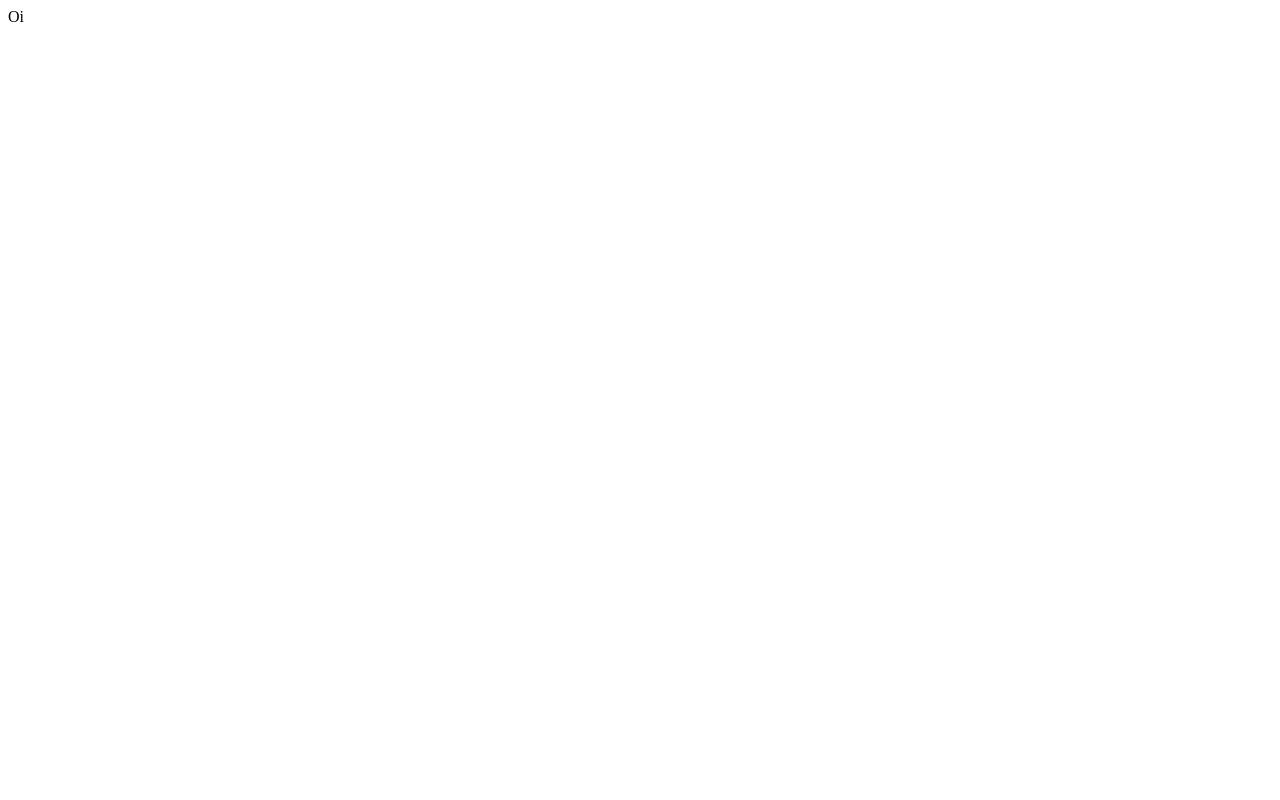
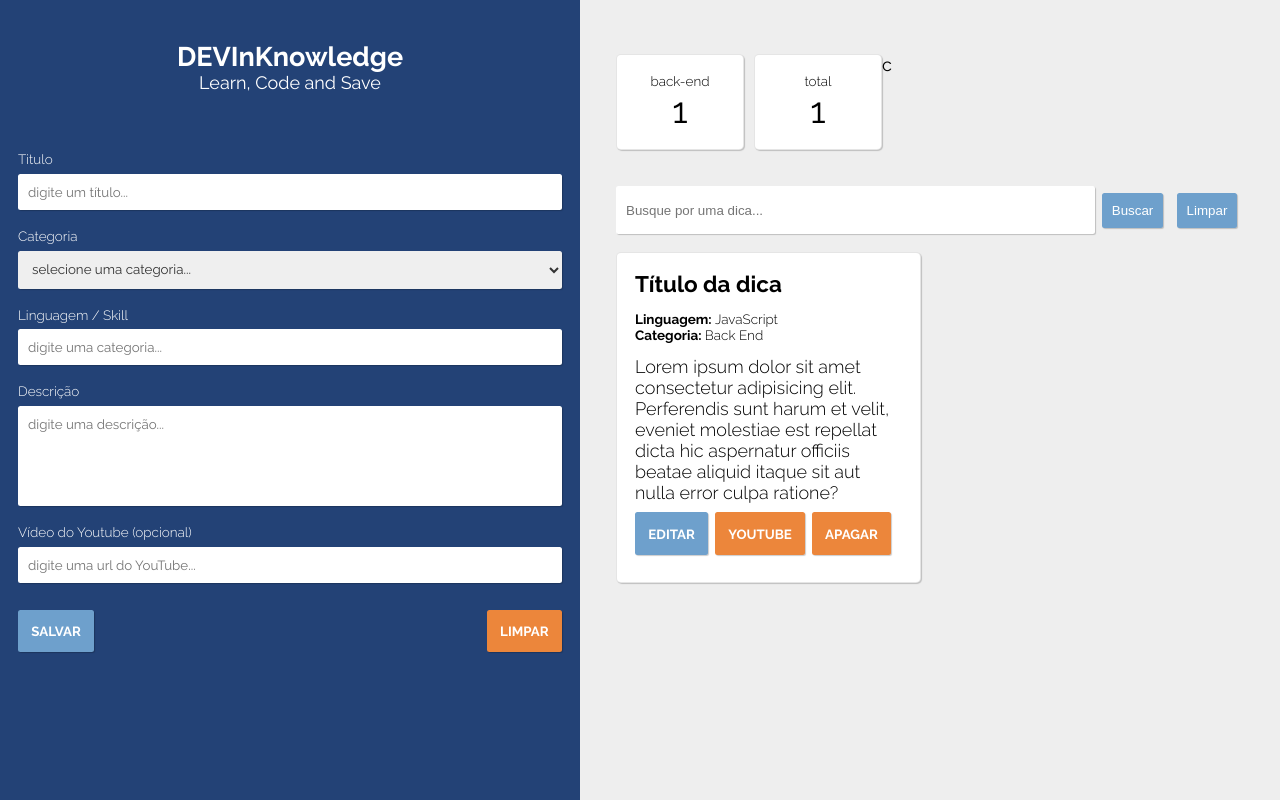
Before and after one commit to mikansc/devinknowledge, a React (Vite) app in the folder devinknowledge/: page / in a window 1280 px wide. Built offline with nearby package versions, Linux system fonts and the light colour scheme.

Commit message:
Exercicio 2

```diff
--- /dev/null
+++ b/devinknowledge/src/App.jsx
@@ -0,0 +1,5 @@
+import { Home } from "./pages/Home";
+
+export const App = () => {
+  return <Home />;
+};
--- /dev/null
+++ b/devinknowledge/src/assets/css/styles.css
@@ -0,0 +1,284 @@
+@import url("https://fonts.googleapis.com/css2?family=Raleway:ital,wght@0,100;0,300;0,400;0,700;1,400&display=swap");
+
+:root {
+  font-size: 18px;
+  --color-main: #6ea0cc;
+  --color-secondary: #ec863b;
+  --color-error: #ffead9;
+  --color-bg-sidebar: #234276;
+  --color-bg-main: #eeeeee;
+  --color-white: #ffffff;
+  --color-black: #333333;
+}
+
+*,
+*:after,
+*::before {
+  box-sizing: border-box;
+  margin: 0;
+  padding: 0;
+}
+
+html,
+body {
+  height: 100%;
+}
+
+body {
+  font-family: Raleway, Arial, Helvetica, sans-serif;
+  font-size: 18px;
+}
+
+#root {
+  height: 100%;
+}
+
+/* HOME */
+.root-container {
+  width: 100%;
+  height: 100%;
+  background-color: var(--color-bg-main);
+
+  display: flex;
+  flex-direction: row;
+}
+
+/* SIDEBAR */
+.sidebar-container {
+  width: 100%;
+  max-width: 580px;
+  height: 100%;
+  max-height: 100vh;
+  overflow-y: auto;
+  background-color: var(--color-bg-sidebar);
+  color: var(--color-white);
+  padding: 1em;
+}
+
+.sidebar-container__logo {
+  width: 100%;
+  display: flex;
+  flex-direction: column;
+  justify-content: center;
+  align-items: center;
+  padding: 1.25em 0;
+  margin-bottom: 2em;
+}
+
+/* input */
+
+.input-group {
+  width: 100%;
+  display: flex;
+  flex-direction: column;
+  margin-bottom: 1em;
+}
+.input-group:last-child {
+  margin-bottom: 0;
+}
+
+.input-group label {
+  font-size: 0.75rem;
+  font-weight: 300;
+  margin-bottom: 0.5em;
+}
+
+.input-group span {
+  font-size: 0.75rem;
+  color: var(--color-error);
+}
+
+.input-group input,
+.input-group select,
+.input-group textarea {
+  width: 100%;
+  padding: 0.75em;
+  border-radius: 2.5px;
+  border: none;
+  box-shadow: 1px 1px 1px rgba(0, 0, 0, 0.2);
+  resize: none;
+  color: var(--color-black);
+  font-family: Raleway, Arial, Helvetica, sans-serif;
+}
+
+.input-group select option {
+  padding: 1em;
+}
+
+.input-group input:focus {
+  outline: var(--color-main) solid 3px;
+}
+
+/* btn group */
+
+.btn-group {
+  display: flex;
+  flex-direction: row;
+  justify-content: space-between;
+  padding: 0.5em 0;
+}
+
+.align-left {
+  justify-content: flex-start;
+}
+
+.align-left > * {
+  margin-right: 0.5em;
+}
+
+/* btn */
+
+.btn {
+  border: none;
+  background: var(--color-main);
+  padding: 1em;
+  border-radius: 2.5px;
+  border: none;
+  box-shadow: 1px 1px 1px rgba(0, 0, 0, 0.2);
+  font-family: Raleway, Arial, Helvetica, sans-serif;
+  font-weight: 700;
+  text-transform: uppercase;
+  color: var(--color-white);
+}
+
+.primary {
+  background: var(--color-main);
+}
+
+.secondary {
+  background: var(--color-secondary);
+}
+
+/* Main  */
+
+.main-container {
+  width: 100%;
+  max-height: 100%;
+  overflow-x: auto;
+  padding: 2em;
+}
+
+.cardList {
+  width: 100%;
+  display: grid;
+  grid-template-columns: repeat(2, 1fr);
+  column-gap: 1em;
+  row-gap: 1em;
+}
+
+/* summary */
+
+.summary-container {
+  max-width: calc(100vw - 580px);
+  display: flex;
+  padding: 1em 0;
+  overflow-y: auto;
+}
+.summary-container > * {
+  margin-right: 10px;
+}
+
+.summary-container > *:last-child {
+  margin-right: 0;
+}
+
+/* summary card */
+
+.summary-container__card {
+  background-color: var(--color-white);
+  padding: 1em 1em;
+  border: 1px solid rgba(0, 0, 0, 0.1);
+  box-shadow: 1px 1px 1px rgba(0, 0, 0, 0.2);
+  border-radius: 5px;
+
+  display: flex;
+  flex-direction: column;
+  align-items: center;
+  min-width: 128px;
+}
+
+.summary-container__card .title {
+  font-size: 0.75rem;
+  font-weight: 300;
+}
+
+.summary-container__card .value {
+  font-size: 2rem;
+  font-weight: 400;
+}
+
+/* Filter */
+
+.filter-container {
+  width: 100%;
+  padding: 1em 0;
+  display: flex;
+}
+
+.filter-container .inputField {
+  flex: 1;
+  padding: 0.75em;
+  border-radius: 2.5px;
+  border: none;
+  box-shadow: 1px 1px 1px rgba(0, 0, 0, 0.2);
+}
+
+.filter-container .inputField:focus {
+  outline: var(--color-main) solid 3px;
+}
+
+.filter-container .searchButton {
+  padding: 0.75em;
+  border-radius: 2.5px;
+  border: none;
+  box-shadow: 1px 1px 1px rgba(0, 0, 0, 0.2);
+  margin: 0.5em;
+  background-color: var(--color-main);
+  color: var(--color-white);
+  cursor: pointer;
+}
+
+/* tip card */
+
+.tipcard-container {
+  background-color: var(--color-white);
+  padding: 1em 1em;
+  border: 1px solid rgba(0, 0, 0, 0.1);
+  box-shadow: 1px 1px 1px rgba(0, 0, 0, 0.2);
+  border-radius: 5px;
+}
+
+.tipcard-container .title {
+  font-size: 1.25rem;
+  font-weight: 700;
+}
+
+.tipcard-container .metadata {
+  padding: 1em 0;
+  font-size: 0.75rem;
+  font-weight: 700;
+}
+
+.tipcard-container .metaValue {
+  font-weight: 300;
+}
+
+.tipcard-container .content {
+  font-weight: 300;
+}
+
+.tipcard-container .action {
+  margin-top: 1em;
+  display: flex;
+  flex-direction: row;
+}
+
+.tipcard-container .action button {
+  padding: 0.75em;
+  border-radius: 2.5px;
+  border: none;
+  box-shadow: 1px 1px 1px rgba(0, 0, 0, 0.2);
+  margin-right: 0.5em;
+  background-color: var(--color-secondary);
+  color: var(--color-white);
+}
--- a/devinknowledge/src/main.jsx
+++ b/devinknowledge/src/main.jsx
@@ -1,9 +1,8 @@
 import React from "react";
 import ReactDOM from "react-dom/client";
+import { App } from "./App";
 
-const App = () => {
-  return "Oi";
-};
+import "./assets/css/styles.css";
 
 ReactDOM.createRoot(document.getElementById("root")).render(
   <React.StrictMode>
--- /dev/null
+++ b/devinknowledge/src/pages/Home.jsx
@@ -0,0 +1,124 @@
+export const Home = () => {
+  return (
+    <div className="root-container">
+      <aside className="sidebar-container">
+        <div className="sidebar-container__logo">
+          <h1>DEVInKnowledge</h1>
+          <span>Learn, Code and Save</span>
+        </div>
+        <form>
+          <div className="input-group">
+            <label htmlFor="titulo">Titulo</label>
+            <input type="text" placeholder="digite um título..." id="titulo" />
+          </div>
+
+          <div className="input-group">
+            <label htmlFor="categoria">Categoria</label>
+            <select
+              name="categoria"
+              id="categoria"
+              placeholder="escolha uma categoria..."
+            >
+              <option value="">selecione uma categoria...</option>
+              <option value="front-end">Front end</option>
+              <option value="back-end">Back end</option>
+              <option value="full-stack">Full stack</option>
+            </select>
+          </div>
+
+          <div className="input-group">
+            <label htmlFor="linguagem">Linguagem / Skill</label>
+            <input
+              type="text"
+              id="linguagem"
+              placeholder="digite uma categoria..."
+            />
+          </div>
+
+          <div className="input-group">
+            <label htmlFor="descricao">Descrição</label>
+            <textarea
+              type="text"
+              id="descricao"
+              placeholder="digite uma descrição..."
+              rows="5"
+            ></textarea>
+          </div>
+
+          <div className="input-group">
+            <label htmlFor="video">Vídeo do Youtube (opcional)</label>
+            <input
+              type="text"
+              id="video"
+              placeholder="digite uma url do YouTube..."
+            />
+          </div>
+
+          <div className="btn-group">
+            <button className="btn primary" type="submit">
+              salvar
+            </button>
+            <button className="btn secondary" type="submit">
+              limpar
+            </button>
+          </div>
+        </form>
+      </aside>
+
+      <main className="main-container">
+        <div className="summary-container">
+          <div className="summary-container__card">
+            <span className="title">back-end</span>
+            <span className="value">1</span>
+          </div>
+          <div className="summary-container__card">
+            <span className="title">total</span>
+            <span className="value">1</span>
+          </div>
+          c
+        </div>
+
+        <div className="filter-container">
+          <input
+            placeholder="Busque por uma dica..."
+            type="text"
+            className="inputField"
+          />
+          <button className="searchButton">Buscar</button>
+          <button className="searchButton">Limpar</button>
+        </div>
+
+        <div className="cardList">
+          <div className="tipcard-container">
+            <h2 className="title">Título da dica</h2>
+            <div className="metadata">
+              <div>
+                Linguagem: <span className="metaValue">JavaScript</span>
+              </div>
+              <div>
+                Categoria: <span className="metaValue">Back End</span>
+              </div>
+            </div>
+            <div className="content">
+              Lorem ipsum dolor sit amet consectetur adipisicing elit.
+              Perferendis sunt harum et velit, eveniet molestiae est repellat
+              dicta hic aspernatur officiis beatae aliquid itaque sit aut nulla
+              error culpa ratione?
+            </div>
+            <div className="btn-group align-left">
+              <button className="btn primary" type="submit">
+                editar
+              </button>
+              <button className="btn secondary" type="submit">
+                YouTube
+              </button>
+              <button className="btn secondary" type="submit">
+                apagar
+              </button>
+            </div>
+          </div>
+        </div>
+      </main>
+    </div>
+  );
+};
```
